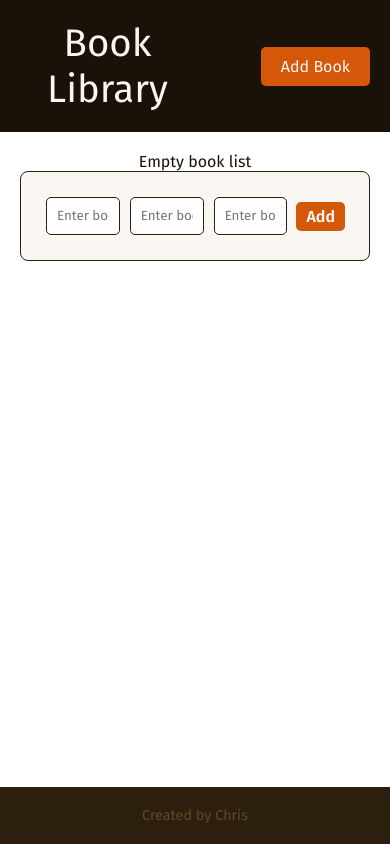
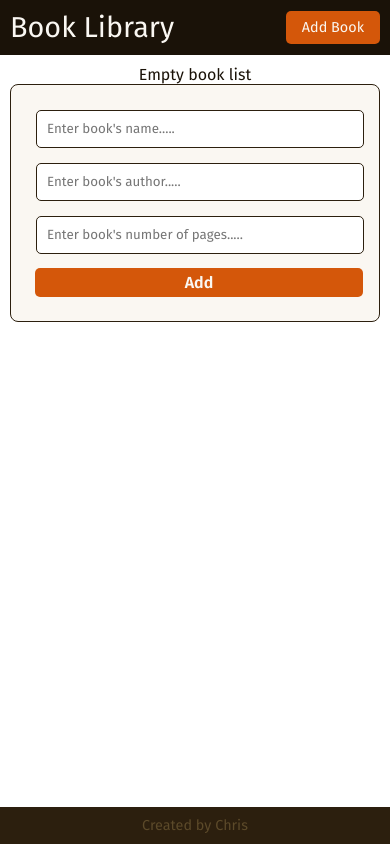
Before and after one commit to ablaoublas11/Book-Library, a plain HTML site: page index.html in a window 390 px wide. Drawn offline with Linux system fonts and the light colour scheme.

Commit message:
some changes to the style.css file and index.js file to improve the layout and functionality of the book library application.

```diff
--- a/style.css
+++ b/style.css
@@ -180,3 +180,51 @@ body {
   padding: 20px;
   font-size: 0.9rem;
 }
+
+@media screen and (max-width: 768px) {
+  .header-container,
+  .main-container,
+  .footer-container {
+    padding: 10px;
+  }
+
+  .header-container .title {
+    font-size: 1.2rem;
+  }
+
+  .header-container .add-book {
+    padding: 8px 16px;
+    font-size: 0.9rem;
+  }
+
+  .book-item {
+    flex-direction: column;
+    align-items: flex-start;
+  }
+
+  .book-item span {
+    width: 100%;
+    margin-bottom: 10px;
+  }
+
+  .book-item button {
+    width: auto;
+    align-self: flex-end;
+  }
+}
+
+@media screen and (max-width: 600px) {
+  .insertBook {
+    flex-direction: column;
+    align-items: stretch;
+  }
+
+  .insertBook input {
+    width: 100%;
+    margin-bottom: 10px;
+  }
+
+  .insertBook button {
+    width: 100%;
+  }
+}
```
